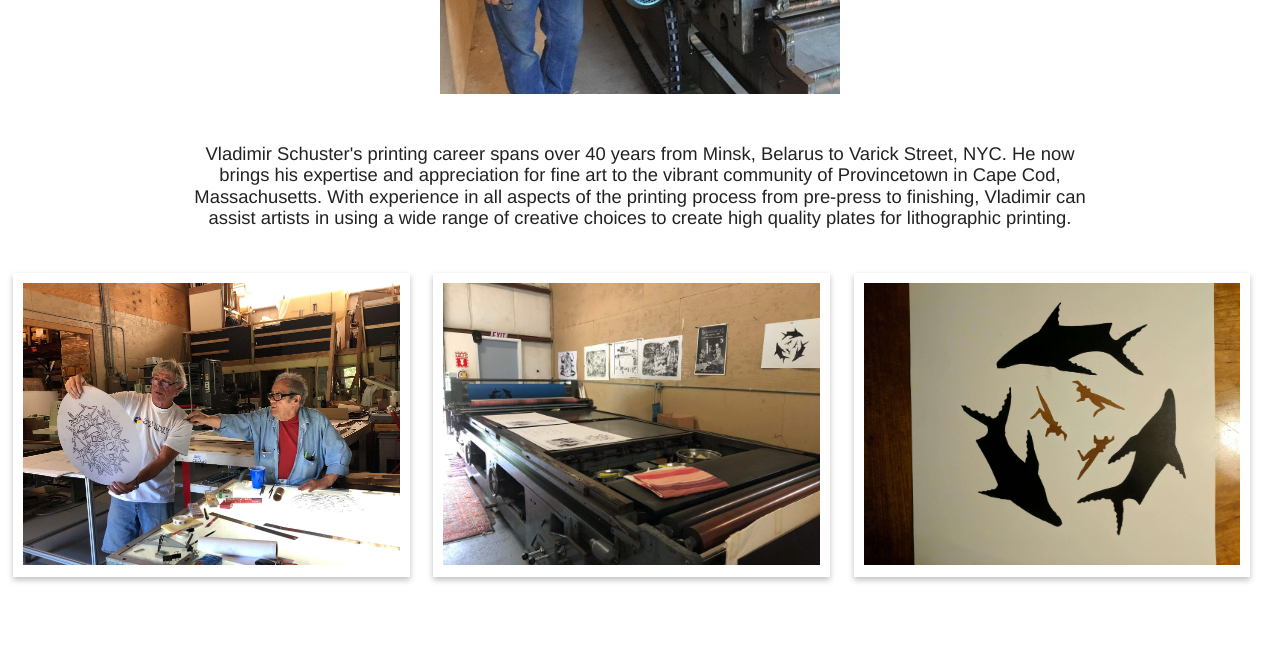
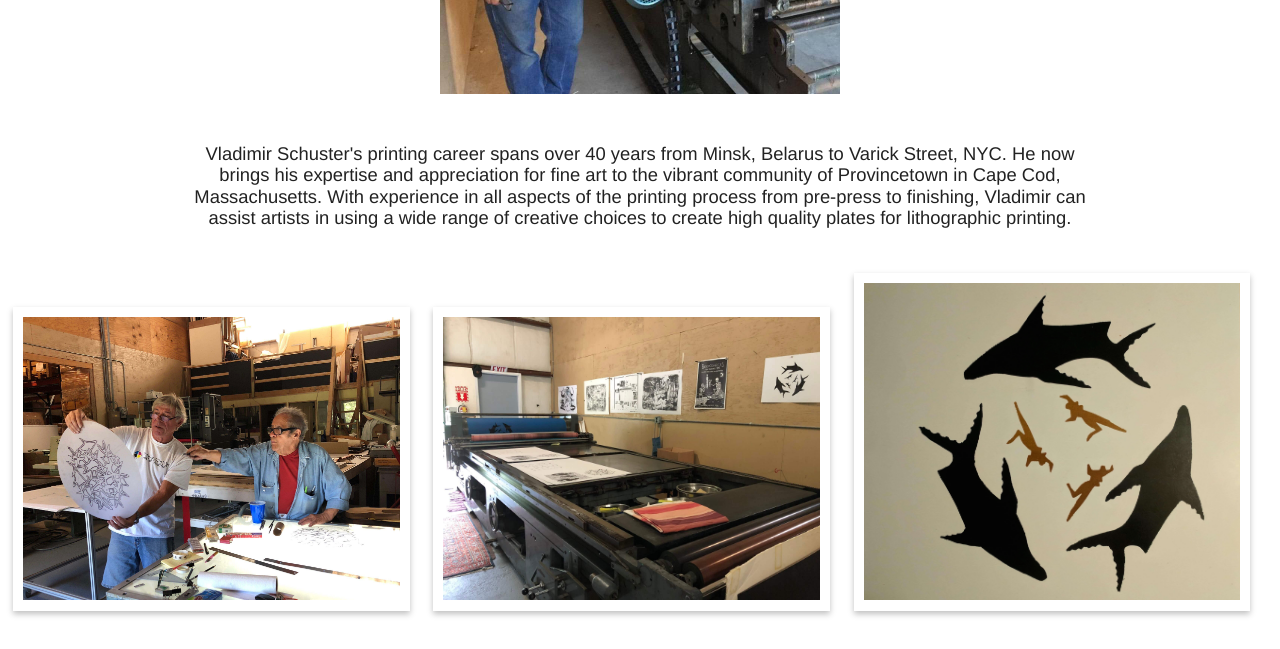
Before and after one commit to tomjschuster/funk-and-schuster-landing-page, a plain HTML site: page site/index.html in a window 1280 px wide. Shown: the part 566-1215 px from the top of the page. Drawn offline with Linux system fonts and the light colour scheme.

Commit message:
cropped art photo

```diff
--- a/site/index.html
+++ b/site/index.html
@@ -246,7 +246,7 @@
           <img src="images/dufa.jpg" alt="Dufa Printing Press" />
         </figure>
         <figure class="photo paper">
-          <img src="images/richard-pepitone-art.jpg" alt="Richard Pepitone Art" />
+          <img src="images/richard-pepitone-art-2.jpg" alt="Richard Pepitone Art" />
         </figure>
       </section>
     </main>
```
Also changed, not shown: site/images/heidelberg.jpg (deleted), site/images/richard-pepitone-art-2.jpg (added), site/images/richard-pepitone-art.jpg (deleted).
